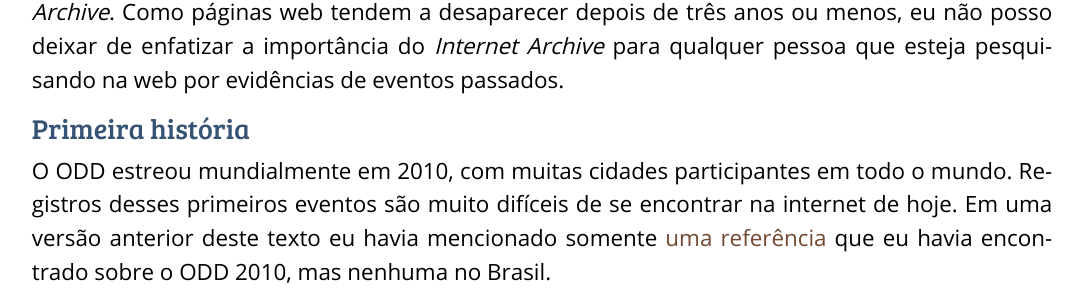
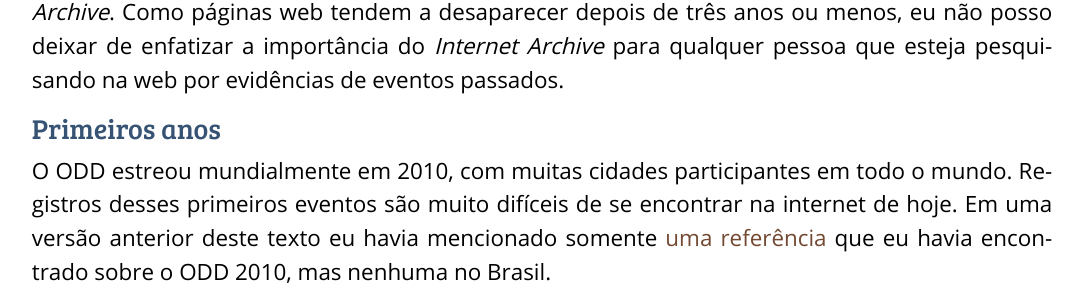
Before and after one commit to augusto-herrmann/augusto-herrmann.github.io, a Jekyll site: the page built from _posts/2022-02-23-open-data-day-2022-esta-chegando-conheca-os-anteriores-no-brasil.md, in a window 1280 px wide and 900 px high, scrolled down 11295 px. Shown: the part 151-458 px from the top of the window, without its empty margins (98-1182 px from the left). Built offline with Jekyll 4.4.1, drawn with Linux system fonts in a browser that asks for light colours; nearby versions of some CDN libraries.

Commit message:
Fix section name and link

```diff
--- a/_posts/2022-02-23-open-data-day-2022-esta-chegando-conheca-os-anteriores-no-brasil.md
+++ b/_posts/2022-02-23-open-data-day-2022-esta-chegando-conheca-os-anteriores-no-brasil.md
@@ -440,7 +440,7 @@ Archive* para qualquer pessoa que esteja pesquisando na web por evidências
 de eventos passados.
 
 
-### Primeira história
+### Primeiros anos
 
 O ODD estreou mundialmente em 2010, com muitas cidades participantes em
 todo o mundo. Registros desses primeiros eventos são muito difíceis de
```
